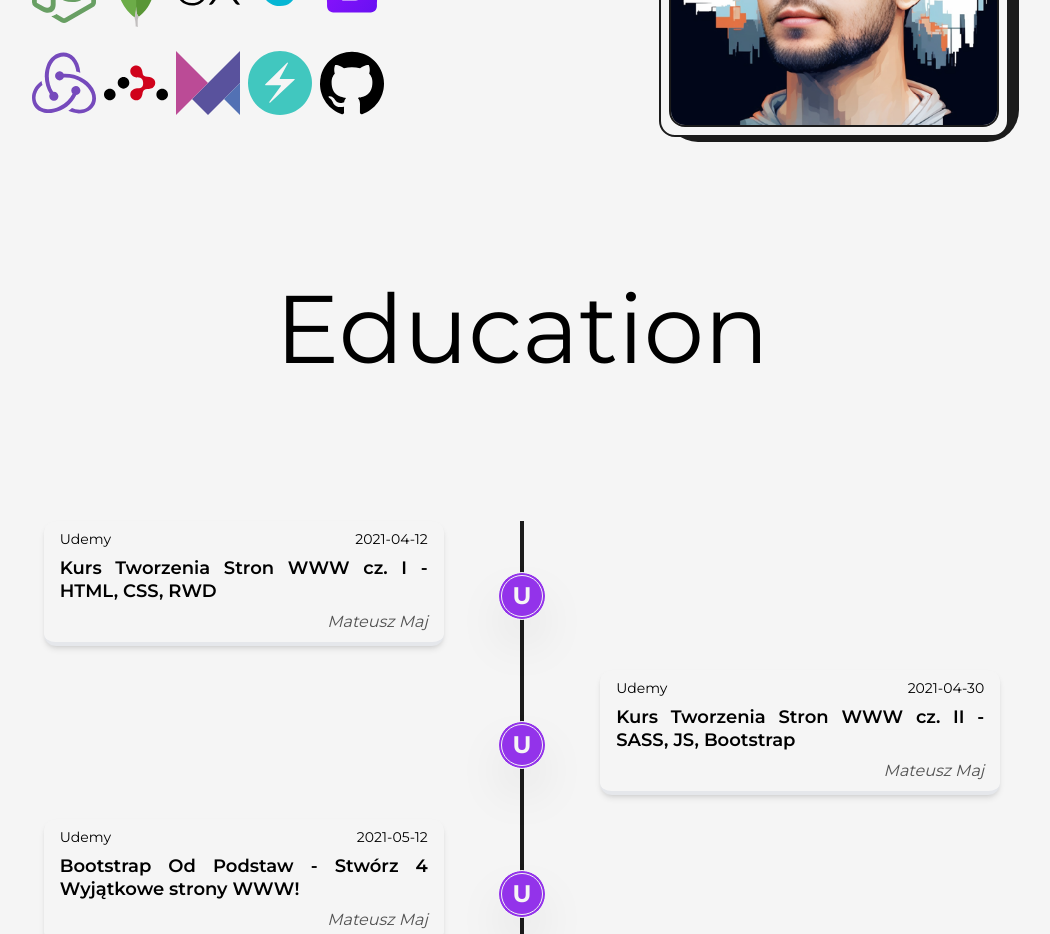
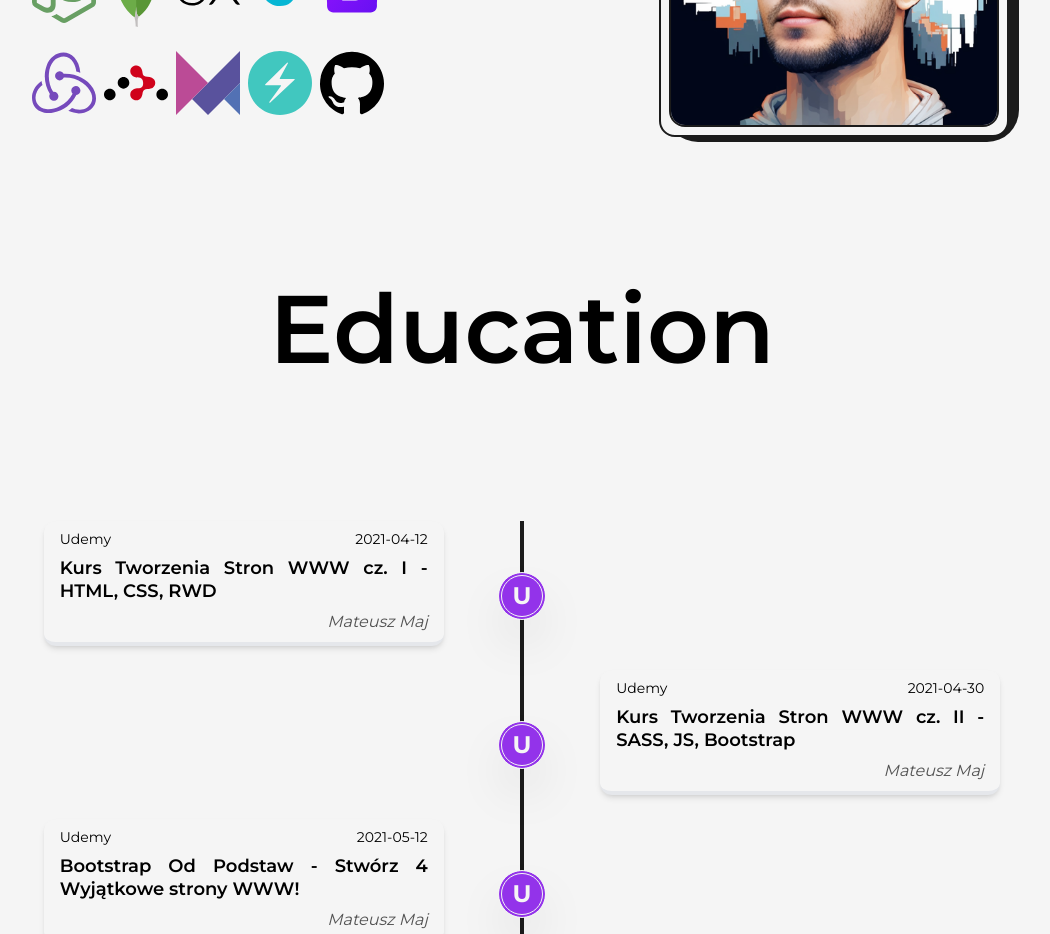
Before and after one commit to sporthq/portfolio, a Next.js app: page /about in a window 1280 px wide. Shown: the part 940-1874 px from the top of the page, without its empty margins (118-1168 px from the left). Built offline with nearby package versions, Linux system fonts and the light colour scheme.

Commit message:
small chage

```diff
--- a/src/components/Education.js
+++ b/src/components/Education.js
@@ -150,7 +150,7 @@ const Education = () => {
 
 	return (
 		<>
-			<h2 className='text-8xl text-center py-36 lg:text-6xl  sm:text-5xl   lg:py-28'>Education</h2>
+			<h2 className='text-8xl text-center py-36 lg:text-6xl  sm:text-5xl   lg:py-28 xd:py-8 font-semibold'>Education</h2>
 
 			<div ref={ref} className='relative grid grid-cols-9 gap-6 md:gap-4 md:grid-cols-6  mb-16 '>
 				<motion.div
```
